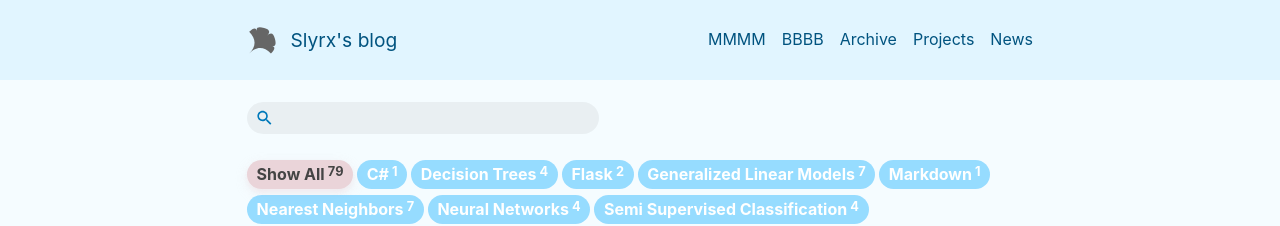
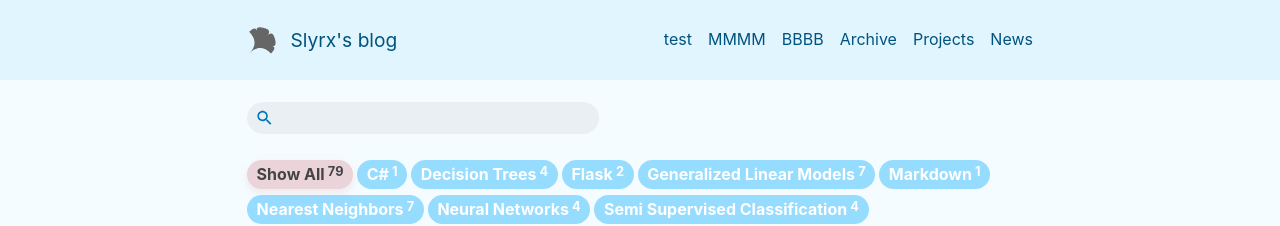
Before and after one commit to slyrx/Tech_Blog, a Jekyll site: the page built from all.html, in a window 1280 px wide and 900 px high. Shown: the top 226 px of the window. Built offline with Jekyll 4.4.1, drawn with Linux system fonts in a browser that asks for light colours; nearby versions of some CDN libraries.

Commit message:
up header

```diff
--- a/_includes/header.html
+++ b/_includes/header.html
@@ -15,7 +15,7 @@
         {%- assign href = __return -%}
         {%- assign __locale = nav_add.titles -%}
         {%- include snippets/locale-to-string.html -%}
-        <li><a href="{{ href }}">{%- if nav_add.title -%}{{ nav_add.title }}{%- else -%}{{ __return }}{%- endif -%}</a></li>
+        <li><a href="{{ href }}">test</a></li>
         {%- assign __path = site.paths.blog | default: site.data.variables.default.paths.blog -%}
         {%- include snippets/get-nav-url.html -%}
         {%- assign href = __return -%}
```
